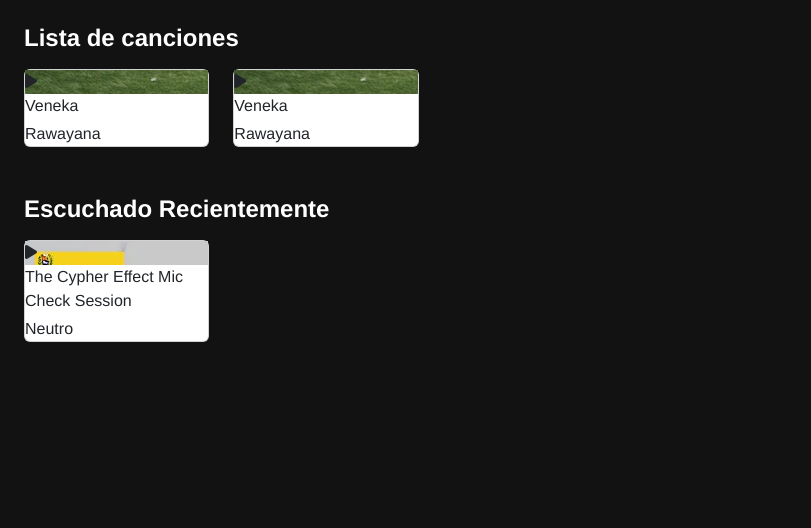
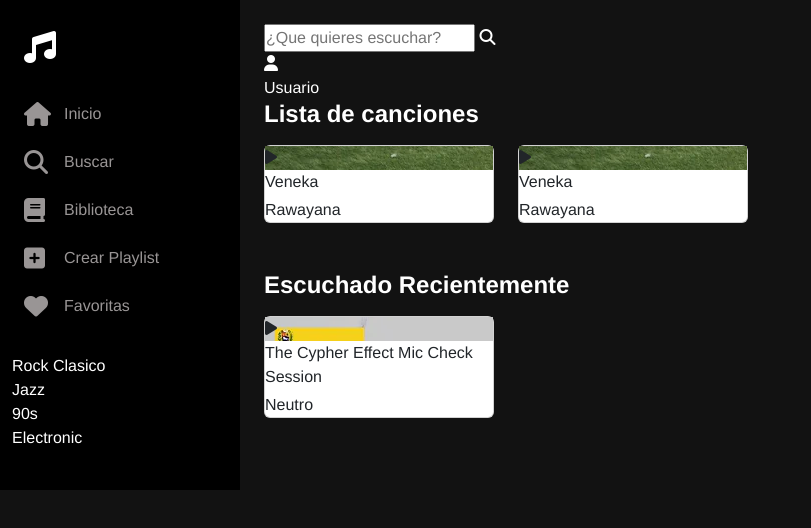
Before and after one commit to brea00jorge-art/Jorge-s-Sportify, a plain HTML site: page project-root/pages/index.html in a window 1280 px wide. Shown: the whole page, without its empty margins (0-811 px from the left). Drawn offline with nearby package versions, Linux system fonts and the light colour scheme.

Commit message:
creamos el css de la sidebar y el README

```diff
--- a/project-root/pages/index.html
+++ b/project-root/pages/index.html
@@ -4,11 +4,12 @@
 <head>
     <meta charset="UTF-8">
     <meta name="viewport" content="width=device-width, initial-scale=1.0">
-    <title>Spotify</title>
+    <title>jorge's Spotify</title>
     <!--bootstrap-->
     <link rel="stylesheet" href="https://cdnjs.cloudflare.com/ajax/libs/bootstrap/5.3.8/css/bootstrap.min.css">
     <!-- CSS -->
     <link rel="stylesheet" href="../src/assets/css/components/cards.css">
+    <link rel="stylesheet" href="../src/assets/css/sidebar.css">
     <link rel="stylesheet" href="../src/assets/css/style.css">
     <!-- Font Awesome -->
     <link rel="stylesheet" href="https://cdnjs.cloudflare.com/ajax/libs/font-awesome/6.6.0/css/all.min.css">
@@ -20,11 +21,51 @@
 
 <body>
     <div class="app-container">
-        <header>
-            <nav class="main-nav"></nav>
-        </header>
+        <div class="sidebar">
+            <div class="logo">
+                <i class="fas fa-music"></i>
+            </div>
+            <a href="#" class="nav-item active">
+                <i class="fas fa-home"></i>
+                <span>Inicio</span>
+            </a>
+            <a href="#" class="nav-item ">
+                <i class="fas fa-search"></i>
+                <span>Buscar</span>
+            </a>
+            <a href="#" class="nav-item ">
+                <i class="fas fa-book"></i>
+                <span>Biblioteca</span>
+            </a>
+            <a href="#" class="nav-item ">
+                <i class="fas fa-plus-square"></i>
+                <span>Crear Playlist</span>
+            </a>
+            <a href="#" class="nav-item ">
+                <i class="fas fa-heart"></i>
+                <span>Favoritas</span>
+            </a>
+            <div class="playlists">
+                <div class="playlist-item">Rock Clasico</div>
+                <div class="playlist-item">Jazz</div>
+                <div class="playlist-item">90s</div>
+                <div class="playlist-item">Electronic</div>
+            </div>
+        </div>
+        <main class="main-content">
 
-        <main class="main-content">
+            <div class="header">
+                <div class="search-bar">
+                    <input id="searchInput" type="text" placeholder="¿Que quieres escuchar?">
+                    <i class="fas fa-search"></i>
+                </div>
+                <div class="user-profile">
+                    <div class="user-avatar">
+                        <i class="fas fa-user"></i>
+                    </div>
+                    <span>Usuario</span>
+                </div>
+            </div>
             <section>
                 <h2 class="section-title">Lista de canciones</h2>
                 <div class="card-grid" id="mainGrid"></div>
--- /dev/null
+++ b/project-root/src/assets/css/sidebar.css
@@ -0,0 +1,47 @@
+@import url("style.css");
+
+.sidebar {
+    width: 240px;
+    background-color: #000;
+    padding: 24px 12px;
+    display: flex;
+    flex-direction: column;
+    gap: 12;
+}
+
+.logo {
+    font-size: 32px;
+    font-weight: bold;
+    padding: 0 12px;
+    margin-bottom: 18px;
+}
+
+.nav-item {
+    display: flex;
+    align-items: center;
+    gap: 16px;
+    padding: 12px;
+    color: var(--text-secondary);
+    text-decoration: none;
+    border-radius: 4px;
+    transition: all 0.2s;
+    cursor: pointer;
+}
+
+.nav-item:hover {
+    color: var(--text-primary);
+    background-color: var(--bg-hover);
+}
+
+.nav-item:active {
+    color: var(--text-primary);
+}
+.nav-item i{
+    font-size: 24px;
+    width: 24px;
+}
+.playlists{
+    margin-top: 24px;
+    flex: 1;
+    overflow-y: auto;
+}
```
Also changed, not shown: project-root/src/assets/css/style.css (+5 -2 lines), 1 other file.
